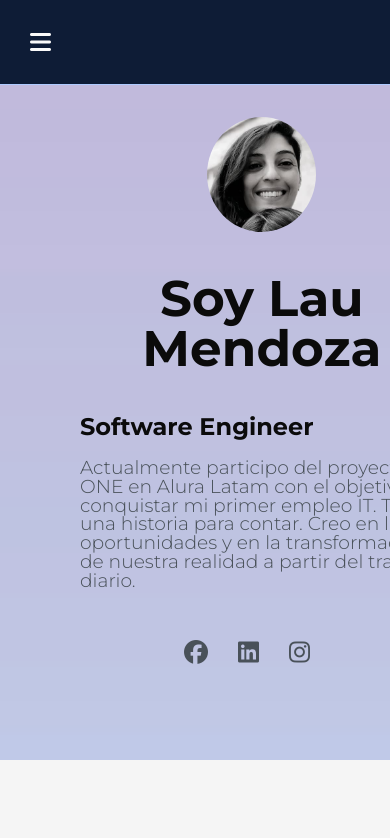
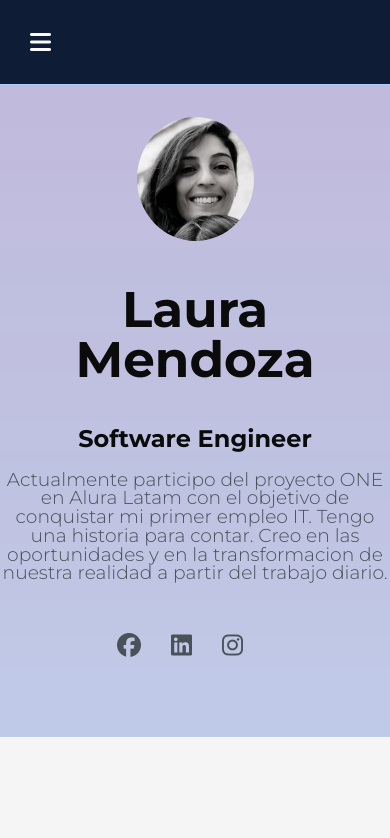
Before and after one commit to Laummendoza/portfolio, a plain HTML site: page index.html in a window 390 px wide. Shown: the top 838 px of the page. Drawn offline with nearby package versions, Linux system fonts and the light colour scheme.

Commit message:
hero mobile done

```diff
--- a/index.html
+++ b/index.html
@@ -64,7 +64,8 @@
 				<div class="title__div">
 					<img class="title__profile" src="assets/foto-perfil-1.jpg" />
 					<div class="title__container">
-						<h2 class="title__bio">Soy Lau Mendoza</h2>
+						<h2 class="title__bio__mobile">Laura Mendoza</h2>
+						<h2 class="title__bio">Laura Mendoza</h2>
 						<h2>Software Engineer</h2>
 						<h3 class="title__subsection">
 							Actualmente participo del proyecto ONE en Alura Latam con el
@@ -97,7 +98,7 @@
 				<div class="about__container">
 					<p class="about__paragraph">
 						Soy Laura Mendoza, Argentina, de 36 años. Mama de tres hijos y
-						médica de profesión. Luego de la pandemia me lance a este mundo
+						médica de profesión.Luego de la pandemia me lance a este mundo
 						fascinante de la programacion. Actualmente me encuentro formándome
 						con el objetivo de constituirme como desarrolladora web full stack
 						cuyo principal motor es poder integrar mi área laboral con la
--- a/style.css
+++ b/style.css
@@ -146,6 +146,10 @@ https://en.bem.info/methodology/quick-start/*/
 .title__bio {
 	font-size: 50px;
 	font-family: var(--font);
+}
+
+.title__bio__mobile {
+	display: none;
 }
 
 .title__subsection {
@@ -505,7 +509,7 @@ Utiliza las referencias de los breakpoints @media abajo */
 
 	/* sobre mi */
 
-	.title__div {
+	.title__bio__mobile {
 		flex-direction: column;
 		margin-top: 2rem;
 	}
@@ -534,4 +538,24 @@ Utiliza las referencias de los breakpoints @media abajo */
 	.menu__button {
 		justify-content: flex-start;
 	}
+
+	.title__div {
+		display: block;
+		margin: 0;
+		padding-top: 2rem;
+		width: 100vw;
+		text-align: center;
+	}
+
+	.title__container {
+		width: 100vw;
+		text-align: center;
+	}
+
+	.about__container {
+	}
+
+	.about__paragraph:nth-child(2) {
+		display: none;
+	}
 }
```
